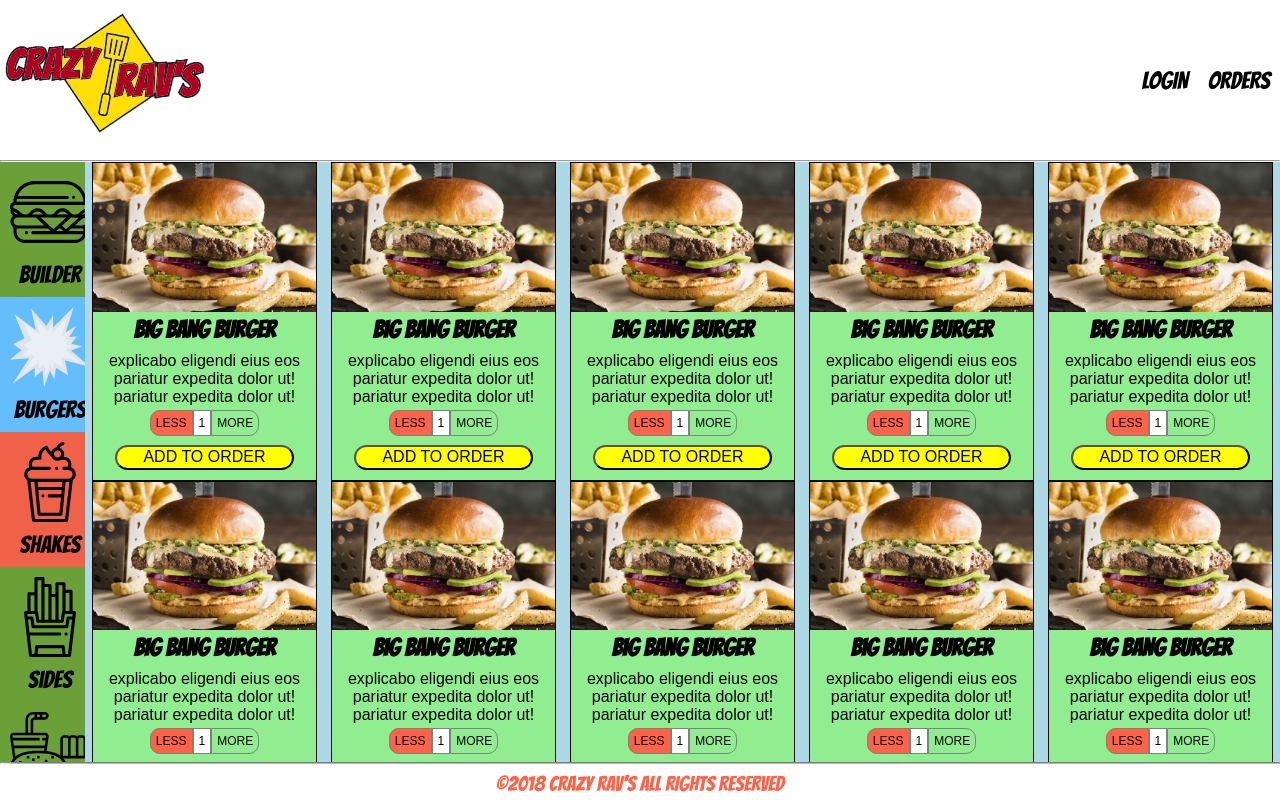
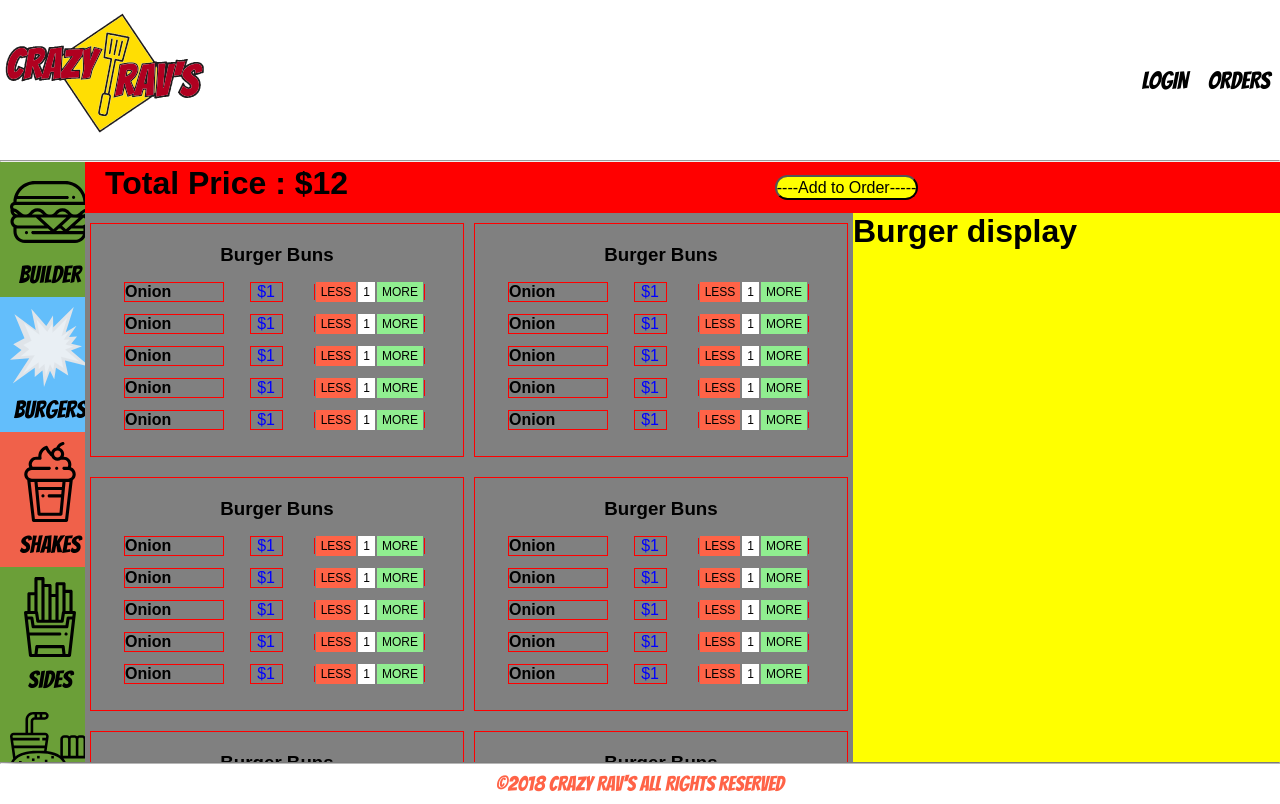
Before and after one commit to ravraw/crazy_ravs, a React (Create React App) app in the folder client/: page / in a window 1280 px wide. Built offline with nearby package versions, Linux system fonts and the light colour scheme.

Commit message:
basic setup burgerbuilder

```diff
--- /dev/null
+++ b/client/src/components/BurgerBuilder/BuilderTotal.js
@@ -0,0 +1,21 @@
+import React from "react";
+import styled from "styled-components";
+import { QuantityCounter, Button } from "../componentList";
+
+const BuilderTotal = styled.div`
+  width: 100%;
+  display: flex;
+  justify-content: center;
+  margin: 3px 20px;
+`;
+
+export default () => {
+  return (
+    <BuilderTotal>
+      <span>
+        <h1>Total Price : $12</h1>
+      </span>
+      <Button name="----Add to Order-----" />
+    </BuilderTotal>
+  );
+};
--- a/client/src/components/BurgerBuilder/BurgerBuilder.js
+++ b/client/src/components/BurgerBuilder/BurgerBuilder.js
@@ -1,12 +1,21 @@
 import React from "react";
+import styled from "styled-components";
+import { BurgerControls, BurgerDisplay, BuilderTotal } from "../componentList";
 
-import { BurgerControls, BurgerDisplay } from "../componentList";
+const BurgerBuilder = styled.div`
+  width: 100vw;
+  height: 100vh;
+  background: red;
+  display: flex;
+  flex-wrap: wrap;
+`;
 
 export default () => {
   return (
-    <React-Fragment>
+    <BurgerBuilder>
+      <BuilderTotal />
       <BurgerControls />
       <BurgerDisplay />
-    </React-Fragment>
+    </BurgerBuilder>
   );
 };
--- a/client/src/components/BurgerBuilder/BurgerControls.js
+++ b/client/src/components/BurgerBuilder/BurgerControls.js
@@ -1,5 +1,73 @@
 import React from "react";
+import styled from "styled-components";
+import IngredientType from "./IngredientType";
+import Ingredient from "./Ingredient";
+
+const BurgerControls = styled.div`
+  width: 60%;
+  height: 100%;
+  background: gray;
+
+  display: flex;
+  justify-content: center;
+  flex-wrap: wrap;
+  flex: 1 1 auto; //grow shrink basis
+
+  overflow: scroll;
+`;
 
 export default () => {
-  return <div />;
+  return (
+    <BurgerControls>
+      <IngredientType label="Burger Buns">
+        <Ingredient />
+        <Ingredient />
+        <Ingredient />
+        <Ingredient />
+        <Ingredient />
+      </IngredientType>
+      <IngredientType label="Burger Buns">
+        <Ingredient />
+        <Ingredient />
+        <Ingredient />
+        <Ingredient />
+        <Ingredient />
+      </IngredientType>
+      <IngredientType label="Burger Buns">
+        <Ingredient />
+        <Ingredient />
+        <Ingredient />
+        <Ingredient />
+        <Ingredient />
+      </IngredientType>
+      <IngredientType label="Burger Buns">
+        <Ingredient />
+        <Ingredient />
+        <Ingredient />
+        <Ingredient />
+        <Ingredient />
+      </IngredientType>
+      <IngredientType label="Burger Buns">
+        <Ingredient />
+        <Ingredient />
+        <Ingredient />
+        <Ingredient />
+        <Ingredient />
+      </IngredientType>
+      <IngredientType label="Burger Buns">
+        <Ingredient />
+        <Ingredient />
+        <Ingredient />
+        <Ingredient />
+        <Ingredient />
+      </IngredientType>
+      <IngredientType label="Burger Buns">
+        <Ingredient />
+        <Ingredient />
+        <Ingredient />
+        <Ingredient />
+        <Ingredient />
+      </IngredientType>
+    </BurgerControls>
+  );
 };
--- a/client/src/components/BurgerBuilder/BurgerDisplay.js
+++ b/client/src/components/BurgerBuilder/BurgerDisplay.js
@@ -1,5 +1,16 @@
 import React from "react";
+import styled from "styled-components";
+const BurgerDisplay = styled.div`
+  width: 40%;
+  height: 100%;
+  background: yellow;
+  flex: 0 1 auto; //grow shrink basis
+`;
 
 export default () => {
-  return <div />;
+  return (
+    <BurgerDisplay>
+      <h1>Burger display</h1>
+    </BurgerDisplay>
+  );
 };
--- /dev/null
+++ b/client/src/components/BurgerBuilder/Ingredient.js
@@ -0,0 +1,33 @@
+import React from "react";
+import styled from "styled-components";
+import { QuantityCounter } from "./../componentList";
+const Ingredient = styled.div`
+  display: flex;
+  justify-content: space-around;
+  align-items: center;
+  margin: 3px 0;
+  > * {
+    border: 1px solid red;
+  }
+  > h4 {
+    width: 30%;
+    text-align: left;
+    text-transform: capitalize;
+  }
+  > p {
+    width: 10%;
+    color: blue;
+    text-align: center;
+    display: inline-block;
+  }
+`;
+
+export default props => {
+  return (
+    <Ingredient>
+      <h4>Onion</h4>
+      <p>$1</p>
+      <QuantityCounter />
+    </Ingredient>
+  );
+};
--- a/client/src/components/BurgerBuilder/IngredientCard.js
+++ /dev/null
@@ -1,5 +0,0 @@
-import React from "react";
-
-export default () => {
-  return <div />;
-};
--- a/client/src/components/BurgerBuilder/IngredientType.js
+++ b/client/src/components/BurgerBuilder/IngredientType.js
@@ -1,5 +1,27 @@
 import React from "react";
+import styled from "styled-components";
 
-export default () => {
-  return <div />;
+const IngredientType = styled.div`
+  width: 48%;
+  min-width: 320px;
+  display: flex;
+  flex-direction: column;
+  margin: 10px 5px;
+  padding: 20px;
+  border: 1px solid red;
+  flex: 1 1 auto; //grow shrink basis
+  > h3 {
+    text-align: center;
+    text-transform: capitalize;
+    margin-bottom: 10px;
+  }
+`;
+
+export default props => {
+  return (
+    <IngredientType>
+      <h3>{props.label}</h3>
+      {props.children}
+    </IngredientType>
+  );
 };
--- a/client/src/components/Main/Main.js
+++ b/client/src/components/Main/Main.js
@@ -5,13 +5,16 @@ import {
   Sidebar,
   Navbar,
   NavItem,
-  MenuDisplay
+  MenuDisplay,
+  BurgerBuilder,
+  BuilderTotal
 } from "../componentList";
 const Main = styled.main`
   height: 75vh;
   display: flex;
   align-items: center;
   overflow: scroll;
+  position: relative;
 `;
 
 export default () => {
@@ -33,7 +36,9 @@ export default () => {
         </Sidebar>
       </WrappingDiv>
       <WrappingDiv height="100%" width="100%">
-        <MenuDisplay />
+        {/* <MenuDisplay /> */}
+
+        <BurgerBuilder />
       </WrappingDiv>
     </Main>
   );
--- a/client/src/components/UI/QuantityCounter.js
+++ b/client/src/components/UI/QuantityCounter.js
@@ -6,13 +6,13 @@ const Counter = styled.div`
   > span {
     width: 20px;
     height: 20px;
-    padding: 5px 5px;
+    padding: 3px 5px;
     border: 1px solid gray;
   }
   > #span1 {
     background: tomato;
-    border-top-left-radius: 10px;
-    border-bottom-left-radius: 10px;
+    /* border-top-left-radius: 10px;
+    border-bottom-left-radius: 10px; */
     cursor: pointer;
   }
   > #span2 {
@@ -20,8 +20,8 @@ const Counter = styled.div`
   }
   > #span3 {
     background: lightgreen;
-    border-top-right-radius: 10px;
-    border-bottom-right-radius: 10px;
+    /* border-top-right-radius: 10px;
+    border-bottom-right-radius: 10px; */
     cursor: pointer;
   }
 `;
--- a/client/src/components/UI/wrappingDiv.js
+++ b/client/src/components/UI/wrappingDiv.js
@@ -4,6 +4,7 @@ const WrappingDiv = styled.div`
   /* display: flex; */
   /* justify-content: space-between; */
   /* align-items: center; */
+  position: relative;
 `;
 
 export default props => {
--- a/client/src/components/componentList.js
+++ b/client/src/components/componentList.js
@@ -16,6 +16,9 @@ import MenuDisplay from "./Main/MenuDisplay";
 import BurgerBuilder from "./BurgerBuilder/BurgerBuilder";
 import BurgerControls from "./BurgerBuilder/BurgerControls";
 import BurgerDisplay from "./BurgerBuilder/BurgerDisplay";
+import IngredientType from "./BurgerBuilder/IngredientType";
+import Ingredient from "./BurgerBuilder/Ingredient";
+import BuilderTotal from "./BurgerBuilder/BuilderTotal";
 
 // FOOTER
 import Footer from "./Footer/Footer";
@@ -45,6 +48,9 @@ export {
   BurgerBuilder,
   BurgerControls,
   BurgerDisplay,
+  IngredientType,
+  Ingredient,
+  BuilderTotal,
   //Footers
   Footer,
   //UI
```
